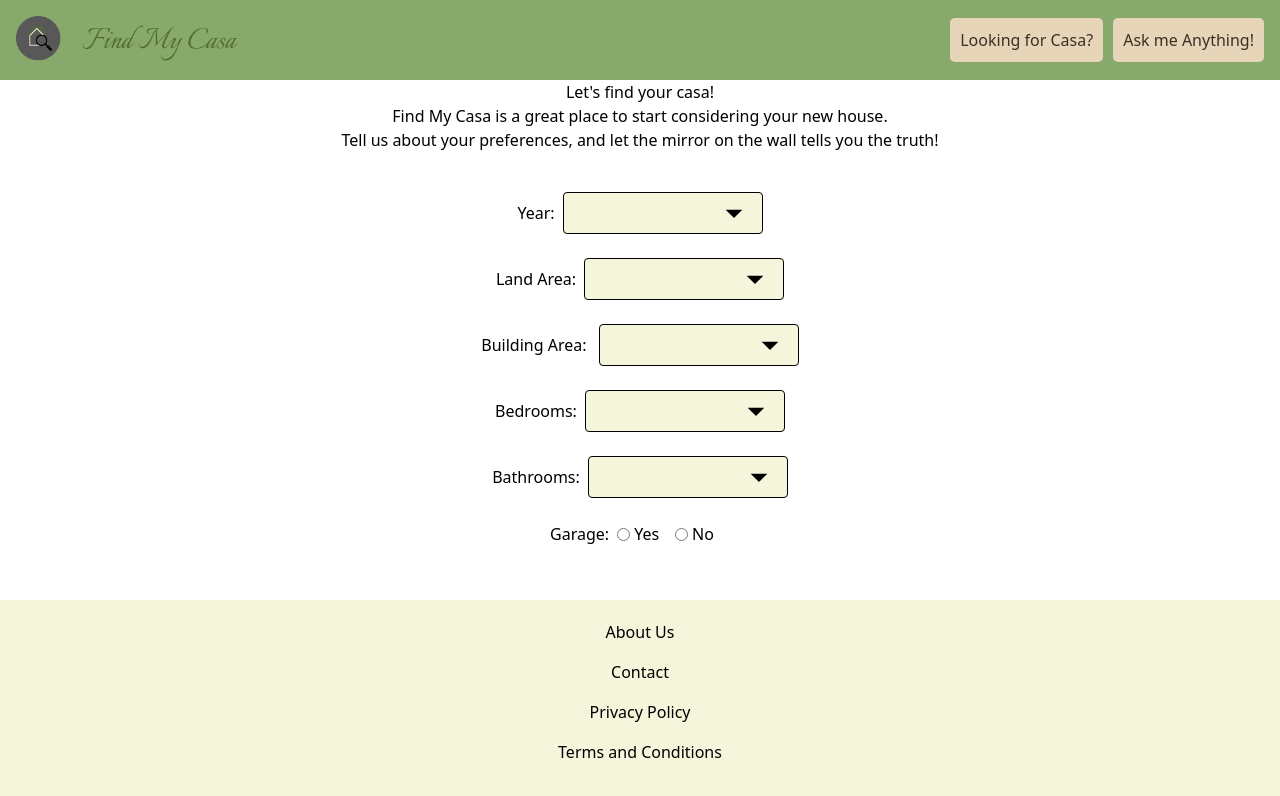
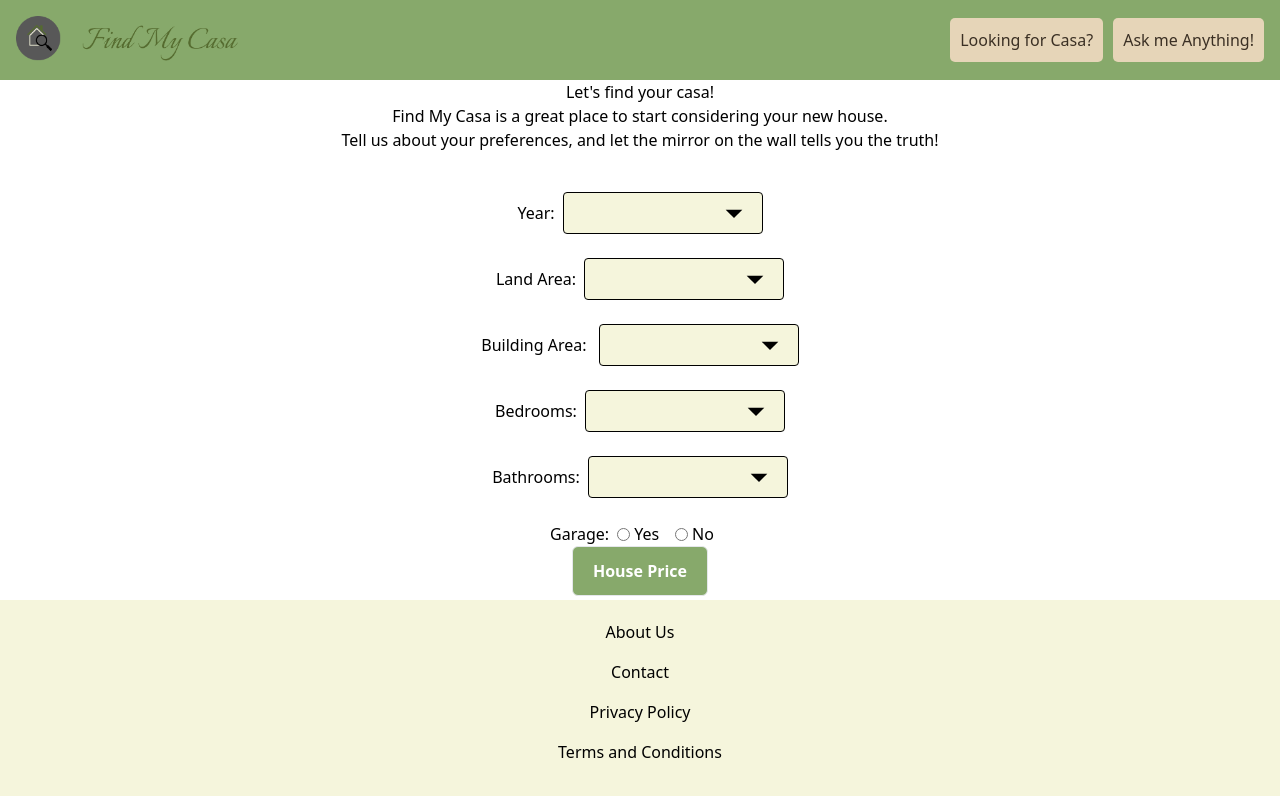
Before and after one commit to ciciliawidhiii/FindMyCasa, a React (Create React App) app in the folder frontend/: page /Main in a window 1280 px wide. Shown: the top 796 px of the page. Built offline with nearby package versions, Linux system fonts and the light colour scheme.

Commit message:
Add button to shoe prediction

```diff
--- a/frontend/src/pages/Main.jsx
+++ b/frontend/src/pages/Main.jsx
@@ -115,6 +115,7 @@ function Main() {
             </label>
           </div>
         </div>
+        <button className="bg-hijau border rounded-md px-5 py-3 font-semibold text-white hover:bg-hijau-tua hover:text-white">House Price</button>
         <footer>
           <p>About Us</p>
           <p>Contact</p>
```
